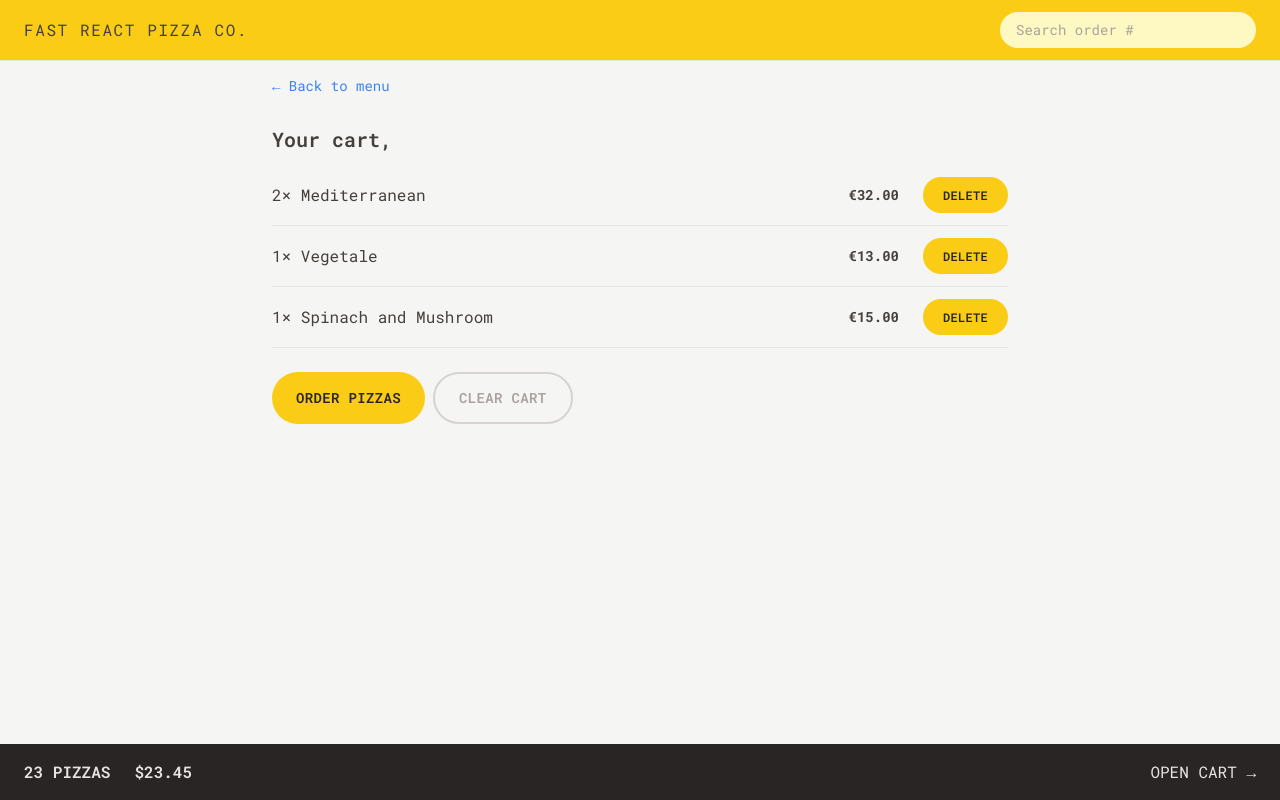
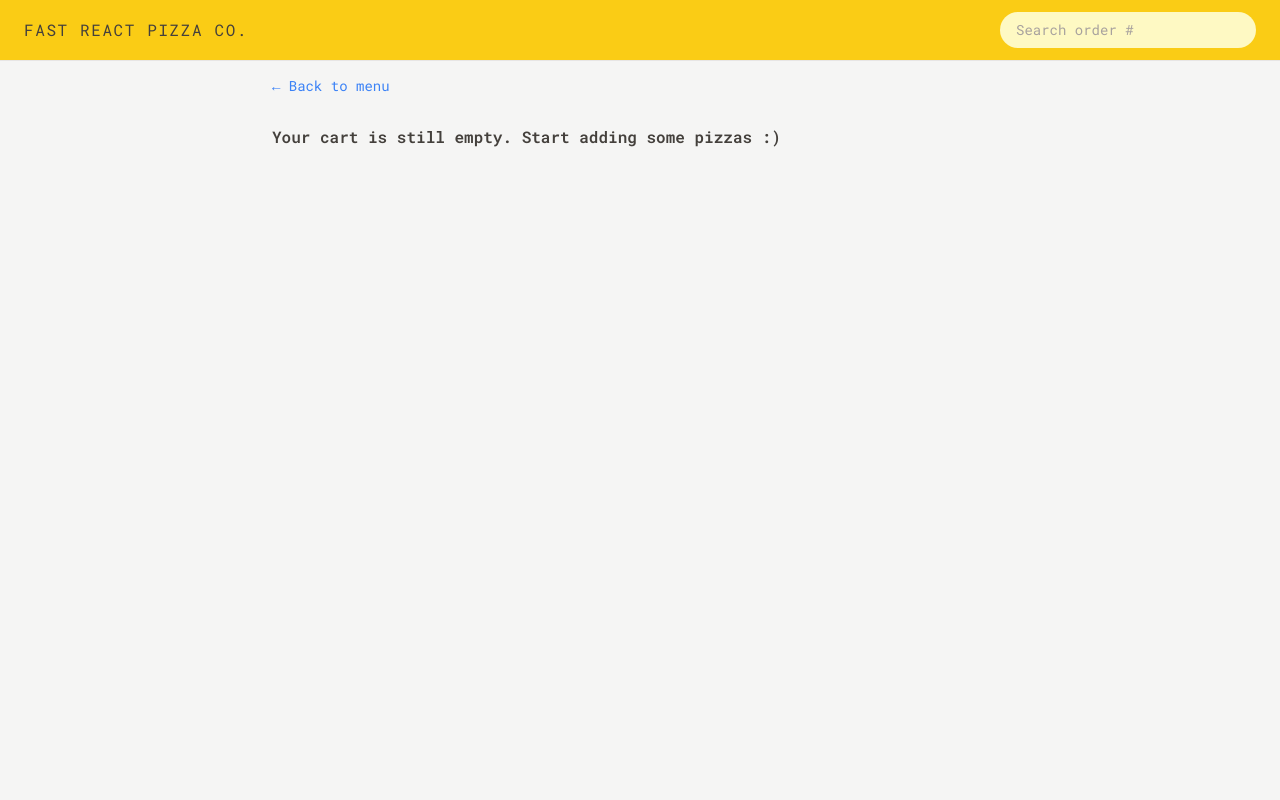
Before and after one commit to NikhilMandaliya/Fast-React-Pizza, a React (Vite) app: page /cart in a window 1280 px wide. Built offline with nearby package versions, Linux system fonts and the light colour scheme.

Commit message:
using cart state from redux

```diff
--- a/src/features/cart/Cart.jsx
+++ b/src/features/cart/Cart.jsx
@@ -1,35 +1,16 @@
 import CartItem from './CartItem';
 import Button from '../../ui/Button';
 import LinkButton from '../../ui/LinkButton';
-import { useSelector } from 'react-redux';
-
-const fakeCart = [
-  {
-    pizzaId: 12,
-    name: 'Mediterranean',
-    quantity: 2,
-    unitPrice: 16,
-    totalPrice: 32,
-  },
-  {
-    pizzaId: 6,
-    name: 'Vegetale',
-    quantity: 1,
-    unitPrice: 13,
-    totalPrice: 13,
-  },
-  {
-    pizzaId: 11,
-    name: 'Spinach and Mushroom',
-    quantity: 1,
-    unitPrice: 15,
-    totalPrice: 15,
-  },
-];
+import EmptyCart from './EmptyCart';
+import { useDispatch, useSelector } from 'react-redux';
+import { clearCart, getCart } from './cartSlice';
 
 function Cart() {
   const username = useSelector((state) => state.user.username);
-  const cart = fakeCart;
+  const cart = useSelector(getCart);
+  const dispatch = useDispatch();
+
+  if (!cart.length) return <EmptyCart />;
 
   return (
     <div className="px-4 py-3">
@@ -48,7 +29,9 @@
           Order pizzas
         </Button>
 
-        <Button type="secondary">Clear cart</Button>
+        <Button type="secondary" onClick={() => dispatch(clearCart())}>
+          Clear cart
+        </Button>
       </div>
     </div>
   );
--- a/src/features/cart/CartItem.jsx
+++ b/src/features/cart/CartItem.jsx
@@ -1,8 +1,13 @@
-import Button from '../../ui/Button';
+import { useSelector } from 'react-redux';
 import { formatCurrency } from '../../utils/helpers';
+import DeleteItem from './DeleteItem';
+import UpdateItemQuantity from './UpdateItemQuantity';
+import { getCurrentQuantityById } from './cartSlice';
 
 function CartItem({ item }) {
   const { pizzaId, name, quantity, totalPrice } = item;
+
+  const currentQuantity = useSelector(getCurrentQuantityById(pizzaId));
 
   return (
     <li className="py-3 sm:flex sm:items-center sm:justify-between">
@@ -11,7 +16,12 @@
       </p>
       <div className="flex items-center justify-between sm:gap-6">
         <p className="text-sm font-bold">{formatCurrency(totalPrice)}</p>
-        <Button type="small">Delete</Button>
+
+        <UpdateItemQuantity
+          pizzaId={pizzaId}
+          currentQuantity={currentQuantity}
+        />
+        <DeleteItem pizzaId={pizzaId} />
       </div>
     </li>
   );
--- a/src/features/cart/CartOverview.jsx
+++ b/src/features/cart/CartOverview.jsx
@@ -1,11 +1,19 @@
+import { useSelector } from 'react-redux';
 import { Link } from 'react-router-dom';
+import { getTotalCartPrice, getTotalCartQuantity } from './cartSlice';
+import { formatCurrency } from '../../utils/helpers';
 
 function CartOverview() {
+  const totalCartQuantity = useSelector(getTotalCartQuantity);
+  const totalCartPrice = useSelector(getTotalCartPrice);
+
+  if (!totalCartQuantity) return null;
+
   return (
     <div className="flex items-center justify-between bg-stone-800 px-4 py-4 text-sm uppercase text-stone-200 sm:px-6 md:text-base">
       <p className="space-x-4 font-semibold text-stone-200 sm:space-x-6">
-        <span>23 pizzas</span>
-        <span>$23.45</span>
+        <span>{totalCartQuantity} pizzas</span>
+        <span>{formatCurrency(totalCartPrice)}</span>
       </p>
       <Link to="/cart">Open cart &rarr;</Link>
     </div>
--- /dev/null
+++ b/src/features/cart/DeleteItem.jsx
@@ -0,0 +1,15 @@
+import { useDispatch } from 'react-redux';
+import Button from '../../ui/Button';
+import { deleteItem } from './cartSlice';
+
+function DeleteItem({ pizzaId }) {
+  const dispatch = useDispatch();
+
+  return (
+    <Button type="small" onClick={() => dispatch(deleteItem(pizzaId))}>
+      Delete
+    </Button>
+  );
+}
+
+export default DeleteItem;
--- a/src/features/cart/EmptyCart.jsx
+++ b/src/features/cart/EmptyCart.jsx
@@ -1,11 +1,13 @@
-import { Link } from 'react-router-dom';
+import LinkButton from '../../ui/LinkButton';
 
 function EmptyCart() {
   return (
-    <div>
-      <Link to="/menu">&larr; Back to menu</Link>
+    <div className="px-4 py-3">
+      <LinkButton to="/menu">&larr; Back to menu</LinkButton>
 
-      <p>Your cart is still empty. Start adding some pizzas :)</p>
+      <p className="mt-7 font-semibold">
+        Your cart is still empty. Start adding some pizzas :)
+      </p>
     </div>
   );
 }
--- /dev/null
+++ b/src/features/cart/UpdateItemQuantity.jsx
@@ -0,0 +1,27 @@
+import { useDispatch } from 'react-redux';
+import Button from '../../ui/Button';
+import { decreaseItemQuantity, increaseItemQuantity } from './cartSlice';
+
+function UpdateItemQuantity({ pizzaId, currentQuantity }) {
+  const dispatch = useDispatch();
+
+  return (
+    <div className="flex items-center gap-2 md:gap-3">
+      <Button
+        type="round"
+        onClick={() => dispatch(decreaseItemQuantity(pizzaId))}
+      >
+        -
+      </Button>
+      <span className="text-sm font-medium">{currentQuantity}</span>
+      <Button
+        type="round"
+        onClick={() => dispatch(increaseItemQuantity(pizzaId))}
+      >
+        +
+      </Button>
+    </div>
+  );
+}
+
+export default UpdateItemQuantity;
--- a/src/features/cart/cartSlice.js
+++ b/src/features/cart/cartSlice.js
@@ -1,17 +1,6 @@
 import { createSlice } from '@reduxjs/toolkit';
 
-// const initialState = { cart: [] };
-const initialState = {
-  cart: [
-    {
-      pizzaId: 12,
-      name: 'Mediterrenian',
-      quantity: 2,
-      unitPrice: 16,
-      totalPrice: 32,
-    },
-  ],
-};
+const initialState = { cart: [] };
 
 const cartSlice = createSlice({
   name: 'cart',
@@ -27,17 +16,19 @@
     },
     increaseItemQuantity(state, action) {
       // payload = pizzaId
-      const item = state.item.find((item) => item.pizzaId === action.payload);
+      const item = state.cart.find((item) => item.pizzaId === action.payload);
 
       item.quantity++;
       item.totalPrice = item.quantity * item.unitPrice;
     },
     decreaseItemQuantity(state, action) {
       // payload = pizzaId
-      const item = state.item.find((item) => item.pizzaId === action.payload);
+      const item = state.cart.find((item) => item.pizzaId === action.payload);
 
       item.quantity--;
       item.totalPrice = item.quantity * item.unitPrice;
+
+      if (item.quantity === 0) cartSlice.caseReducers.deleteItem(state, action);
     },
     clearCart(state) {
       state.cart = [];
@@ -54,3 +45,14 @@
 } = cartSlice.actions;
 
 export default cartSlice.reducer;
+
+export const getCart = (state) => state.cart.cart;
+
+export const getTotalCartQuantity = (state) =>
+  state.cart.cart.reduce((sum, item) => sum + item.quantity, 0);
+
+export const getTotalCartPrice = (state) =>
+  state.cart.cart.reduce((sum, item) => sum + item.totalPrice, 0);
+
+export const getCurrentQuantityById = (id) => (state) =>
+  state.cart.cart.find((item) => item.pizzaId === id)?.quantity ?? 0;
--- a/src/features/order/CreateOrder.jsx
+++ b/src/features/order/CreateOrder.jsx
@@ -1,7 +1,12 @@
 import { Form, redirect, useActionData, useNavigation } from 'react-router-dom';
 import { createOrder } from '../../services/apiRestaurant';
 import Button from '../../ui/Button';
+import EmptyCart from '../cart/EmptyCart';
 import { useSelector } from 'react-redux';
+import { clearCart, getCart, getTotalCartPrice } from '../cart/cartSlice';
+import store from '../../store';
+import { formatCurrency } from '../../utils/helpers';
+import { useState } from 'react';
 
 // https://uibakery.io/regex-library/phone-number
 const isValidPhone = (str) =>
@@ -9,39 +14,21 @@
     str,
   );
 
-const fakeCart = [
-  {
-    pizzaId: 12,
-    name: 'Mediterranean',
-    quantity: 2,
-    unitPrice: 16,
-    totalPrice: 32,
-  },
-  {
-    pizzaId: 6,
-    name: 'Vegetale',
-    quantity: 1,
-    unitPrice: 13,
-    totalPrice: 13,
-  },
-  {
-    pizzaId: 11,
-    name: 'Spinach and Mushroom',
-    quantity: 1,
-    unitPrice: 15,
-    totalPrice: 15,
-  },
-];
+function CreateOrder() {
+  const [withPriority, setWithPriority] = useState(false);
 
-function CreateOrder() {
   const username = useSelector((state) => state.user.username);
   const navigation = useNavigation();
   const isSubmitting = navigation.state === 'submitting';
 
   const formErrors = useActionData();
 
-  // const [withPriority, setWithPriority] = useState(false);
-  const cart = fakeCart;
+  const cart = useSelector(getCart);
+  const totalCartPrice = useSelector(getTotalCartPrice);
+  const priorityPrice = withPriority ? totalCartPrice * 0.2 : 0;
+  const totalPrice = totalCartPrice + priorityPrice;
+
+  if (!cart.length) return <EmptyCart />;
 
   return (
     <div className="px-4 py-6">
@@ -65,7 +52,6 @@
             <input className="input w-full" type="tel" name="phone" required />
             {formErrors?.phone && (
               <p className="mt-2 rounded-md bg-red-100 p-2 text-xs text-red-700">
-                {' '}
                 {formErrors.phone}
               </p>
             )}
@@ -90,8 +76,8 @@
             type="checkbox"
             name="priority"
             id="priority"
-            // value={withPriority}
-            // onChange={(e) => setWithPriority(e.target.checked)}
+            value={withPriority}
+            onChange={(e) => setWithPriority(e.target.checked)}
           />
           <label htmlFor="priority" className="font-medium">
             Want to yo give your order priority?
@@ -101,7 +87,9 @@
         <div>
           <input type="hidden" name="cart" value={JSON.stringify(cart)} />
           <Button disabled={isSubmitting} type="primary">
-            {isSubmitting ? 'Placing order...' : 'Order now'}
+            {isSubmitting
+              ? 'Placing order...'
+              : `Order now from ${formatCurrency(totalPrice)}`}
           </Button>
         </div>
       </Form>
@@ -116,7 +104,7 @@
   const order = {
     ...data,
     cart: JSON.parse(data.cart),
-    priority: data.priority === 'on',
+    priority: data.priority === 'true',
   };
 
   const errors = {};
@@ -129,6 +117,8 @@
   // Create new order and redirect
   const newOrder = await createOrder(order);
 
+  store.dispatch(clearCart());
+
   return redirect(`/order/${newOrder.id}`);
 }
 
--- a/src/features/order/Order.jsx
+++ b/src/features/order/Order.jsx
@@ -55,7 +55,7 @@
 
       <ul className="divide-y divide-stone-200 border-y">
         {cart.map((item) => (
-          <OrderItem item={item} />
+          <OrderItem item={item} key={item.pizzaId} />
         ))}
       </ul>
 
```
Also changed, not shown: src/features/menu/MenuItem.jsx (+36 -1 lines), src/ui/Button.jsx (+9 -1 lines).
